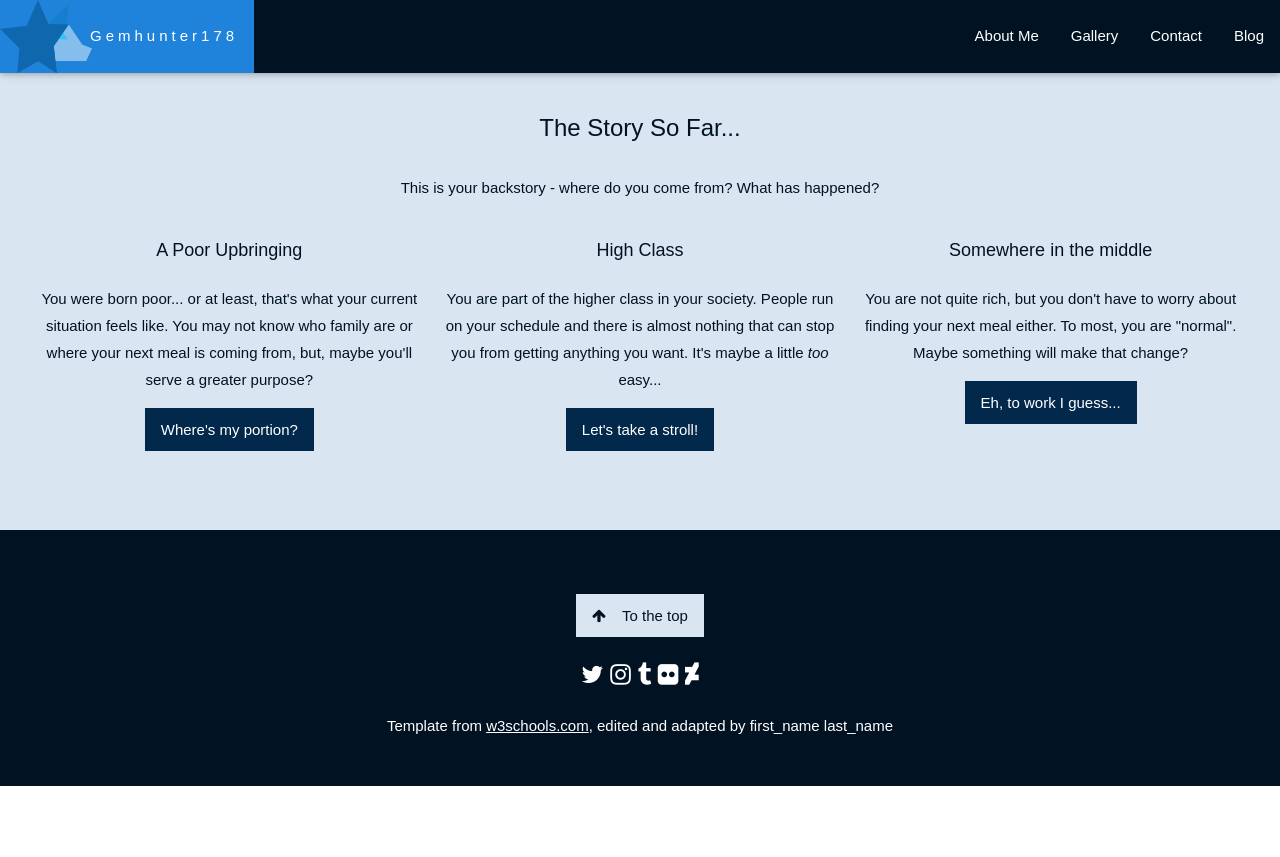
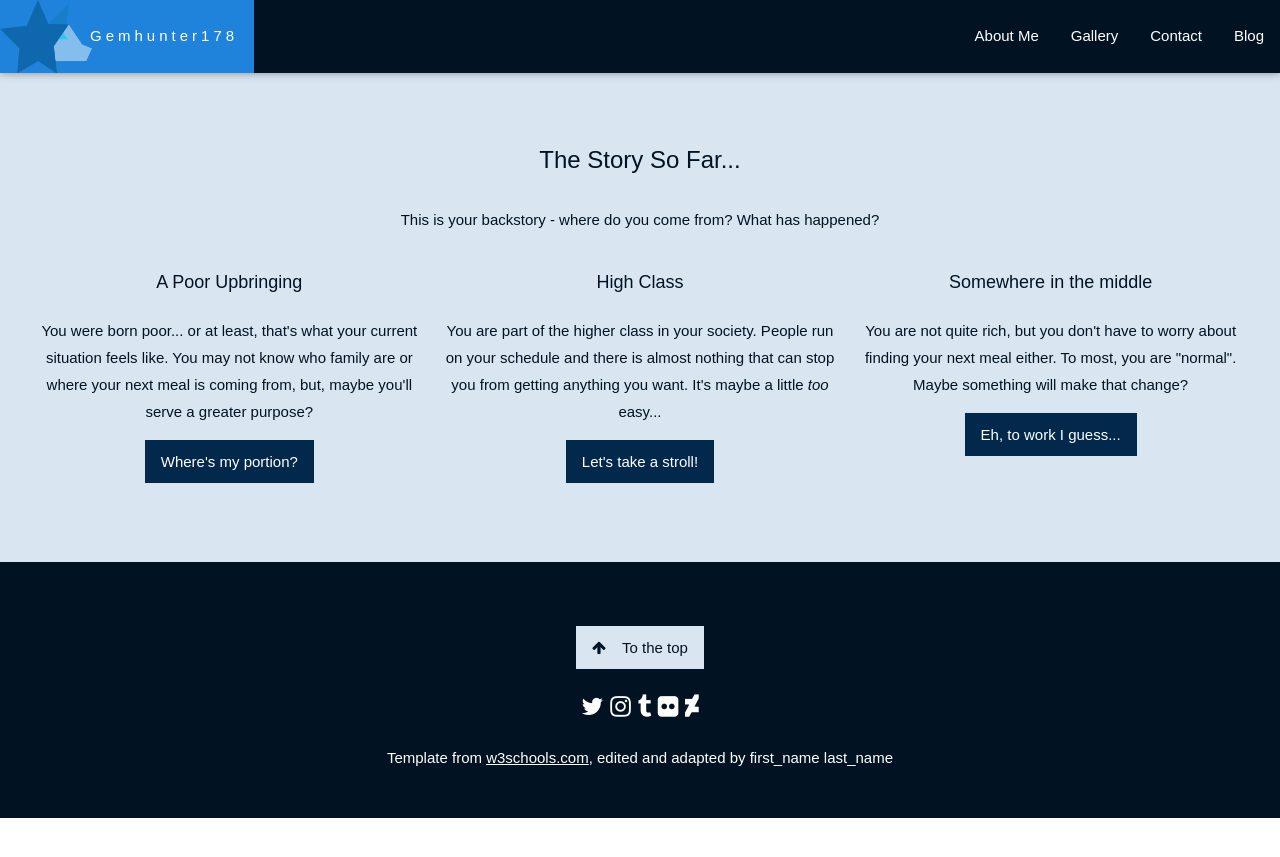
Before and after one commit to gemhunter178/gemhunter178.github.io, a Jekyll site: the page schoolprojects/PHIL1667/start.html, which Jekyll copies as it is, in a window 1280 px wide and 900 px high. Shown: the top 857 px of the window. Built offline with Jekyll 4.4.1, drawn with Linux system fonts in a browser that asks for light colours; some web fonts are replaced.

Commit message:
Update start.html

```diff
--- a/schoolprojects/PHIL1667/start.html
+++ b/schoolprojects/PHIL1667/start.html
@@ -52,7 +52,7 @@ body, html {
 	<!-- STUFF GOES HERE -->
 <!-- Game choices -->
 
-	<div class="w3-container pentagonite-superfaded" style="margin-top:32px; padding:64px 16px" id="description">
+	<div class="w3-container pentagonite-superfaded" style="margin-top:64px; padding:64px 16px" id="description">
 
 		<h3 class="w3-center">The Story So Far...</h3>
 
```
